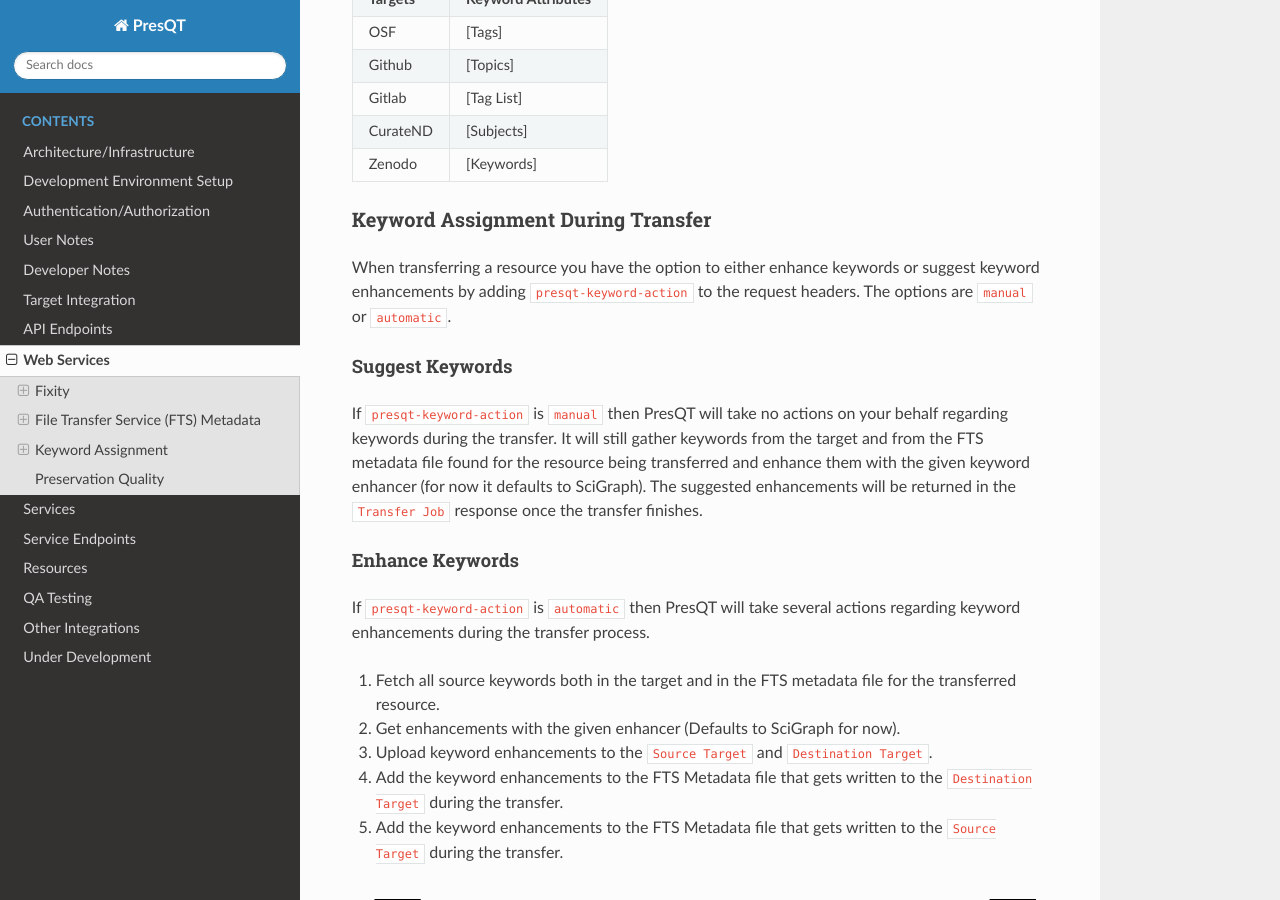
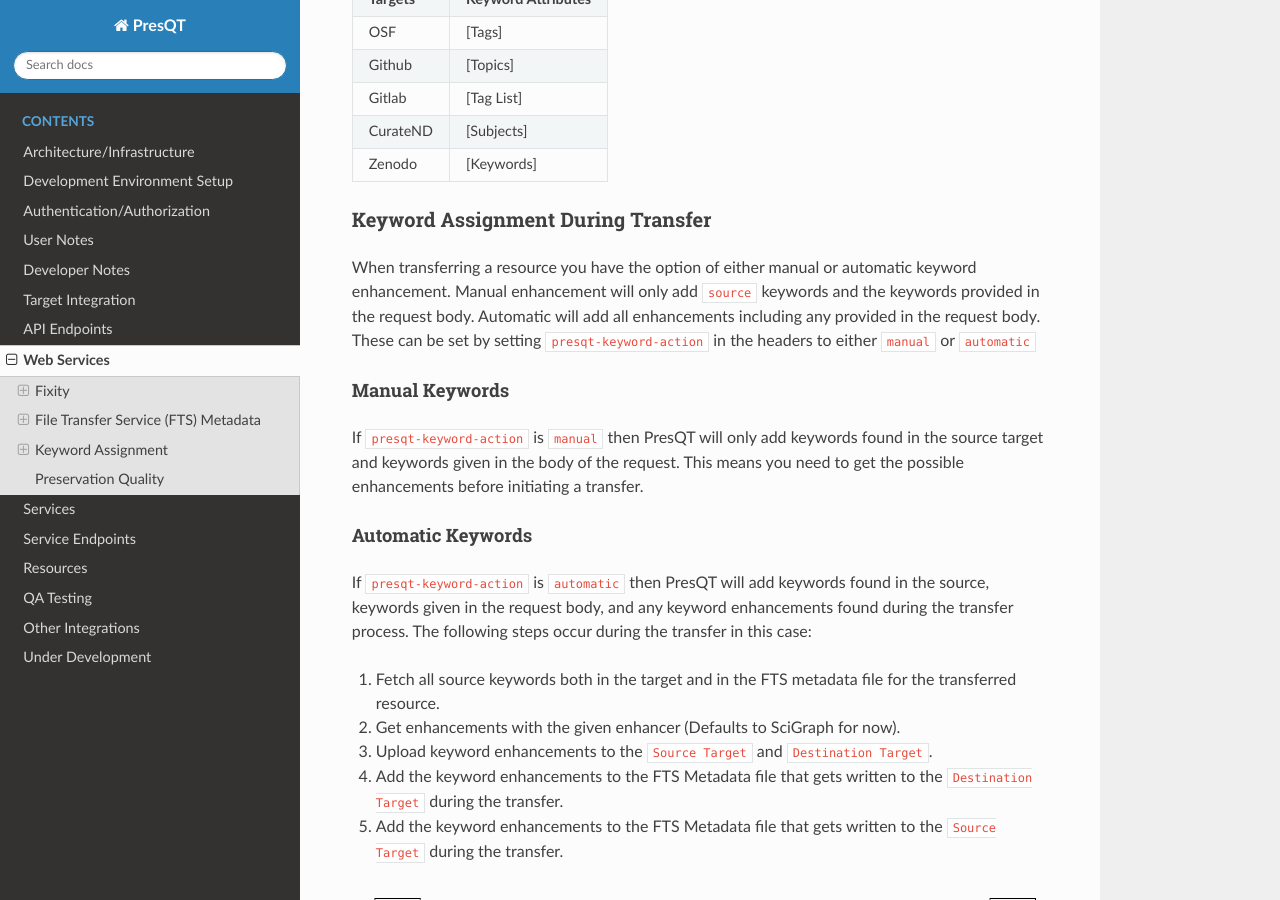
Before and after one commit to Lucy-Family-Institute/presqt, a Sphinx documentation site: the page built from docs/web_services.rst, in a window 1280 px wide and 900 px high, scrolled down 8068 px. Built offline with Sphinx 7.4.7 and the Read the Docs theme 2.0.0, drawn with Linux system fonts in a browser that asks for light colours.

Commit message:
Updated keyword docs

```diff
--- a/docs/target_integration.rst
+++ b/docs/target_integration.rst
@@ -41,7 +41,7 @@ Target Collection/Details
     **Target JSON Example:**
 
         .. code-block:: json
-
+e
             {
                 "name": "osf",
                 "readable_name": "OSF",
--- a/docs/web_services.rst
+++ b/docs/web_services.rst
@@ -413,22 +413,22 @@ Zenodo      [Keywords]
 
 Keyword Assignment During Transfer
 ++++++++++++++++++++++++++++++++++
-When transferring a resource you have the option to either enhance keywords or suggest keyword
-enhancements by adding ``presqt-keyword-action`` to the request headers. The options are ``manual``
-or ``automatic``.
+When transferring a resource you have the option of either manual or automatic keyword enhancement.
+Manual enhancement will only add ``source`` keywords and the keywords provided in the request body.
+Automatic will add all enhancements including any provided in the request body.
+These can be set by setting ``presqt-keyword-action`` in the headers to either ``manual`` or ``automatic``
 
-Suggest Keywords
-""""""""""""""""
-If ``presqt-keyword-action`` is ``manual`` then PresQT will take no actions on your behalf regarding
-keywords during the transfer. It will still gather keywords from the target and from the FTS metadata
-file found for the resource being transferred and enhance them with the given keyword enhancer
-(for now it defaults to SciGraph). The suggested enhancements will be returned in the ``Transfer Job``
-response once the transfer finishes.
+Manual Keywords
+"""""""""""""""
+If ``presqt-keyword-action`` is ``manual`` then PresQT will only add keywords found in the
+source target and keywords given in the body of the request. This means you need to get the possible
+enhancements before initiating a transfer.
 
-Enhance Keywords
-""""""""""""""""
-If ``presqt-keyword-action`` is ``automatic`` then PresQT will take several actions regarding keyword
-enhancements during the transfer process.
+Automatic Keywords
+""""""""""""""""""
+If ``presqt-keyword-action`` is ``automatic`` then PresQT will add keywords found in the source,
+keywords given in the request body, and any keyword enhancements found during the transfer process.
+The following steps occur during the transfer in this case:
 
 1. Fetch all source keywords both in the target and in the FTS metadata file for the transferred resource.
 
```
Also changed, not shown: docs/api_endpoints.rst (+9 -10 lines), docs/index.rst (+8 -8 lines).
